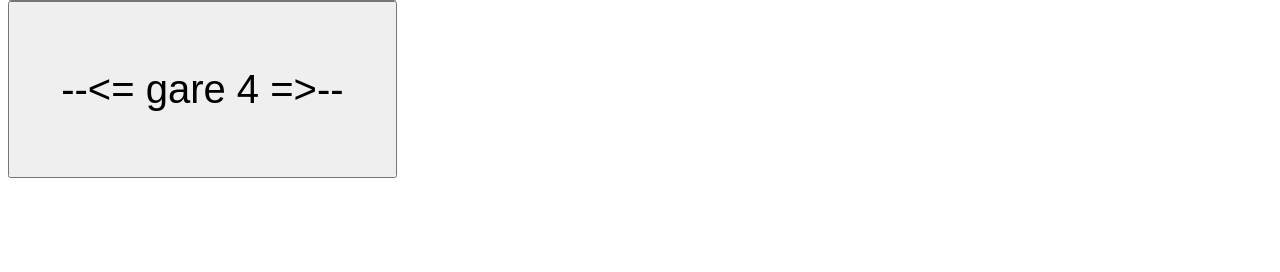
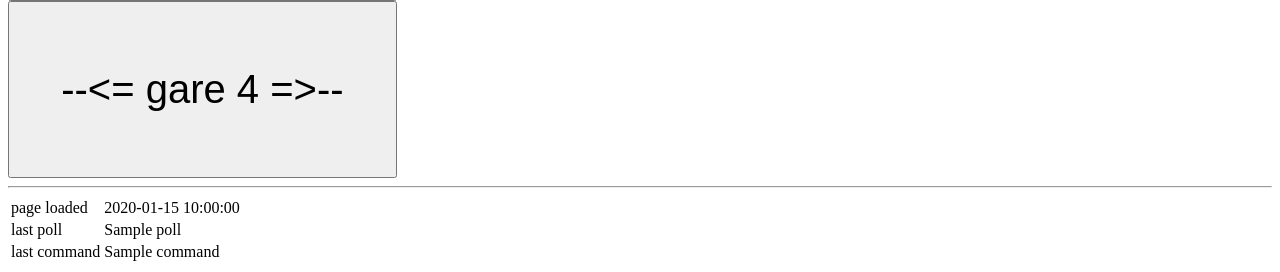
Before and after one commit to iamarobot-a/rib, a Flask app: template api/templates/index.html in a window 1280 px wide. Shown: the part 743-1015 px from the top of the page. Before the commit the page ends 921 px from the top, so only its background shows below. Run offline with Flask 3, Linux system fonts and the light colour scheme; the template is opened without the code that fills it: most values are stand-ins (such as "Sample title", 1, 10 or a date in 2020).

Commit message:
Some status

```diff
--- a/api/index.py
+++ b/api/index.py
@@ -16,14 +16,17 @@ app.config.update(
         TEMPLATES_AUTO_RELOAD=True
     )
 app_command=""
+last_poll=""
+last_command=""
 
 @app.route('/')
 def home():
-    return render_template('index.html')
+    return render_template('index.html',poll=last_poll,command=last_command,now=dt.datetime.now().isoformat())
 
 @app.route('/button',methods=['POST'])
 def button():
-    global app_command
+    global app_command,last_command
+    last_command=dt.datetime.now().isoformat()
     post=request.json
     event=post.get('event')
     btnindex=post.get('btnindex')
@@ -35,7 +38,8 @@ def button():
 
 @app.route('/longpoll')
 def poll():
-    global app_command
+    global app_command,last_poll
+    last_poll=dt.datetime.now().isoformat()
     t0=dt.datetime.now().isoformat()
     ctr=0
     while app_command=="":
--- a/api/templates/index.html
+++ b/api/templates/index.html
@@ -51,6 +51,13 @@
 <input type="button" onclick="javascript:sendMsgX('3')" value="--<= gare 3 =>--"></input>
 <br>
 <input type="button" onclick="javascript:sendMsgX('4')" value="--<= gare 4 =>--"></input>
+<hr>
+<table>
+    <tr><td>page loaded</td><td>{{ now }}</td></tr>
+    <tr><td>last poll</td><td>{{ poll }}</td></tr>
+    <tr><td>last command</td><td>{{ command }}</td></tr>
+
+</table>
 
 </body>
 </html>
```
